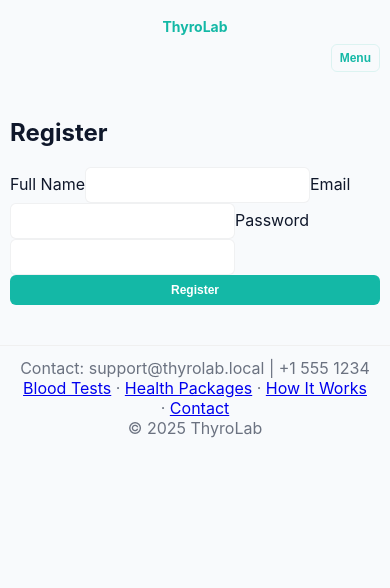
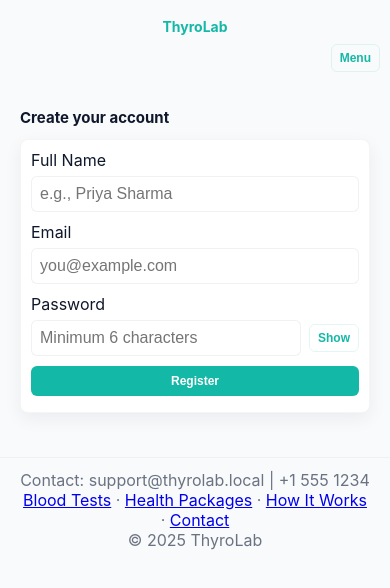
Before and after one commit to jimjam-457/bookmybloodtest, a React (Create React App) app in the folder client/: page /register in a window 390 px wide. Shown: the top 588 px of the page. Built offline with nearby package versions, Linux system fonts and the light colour scheme; no server answers.

Commit message:
ui: improve Register page mobile layout and form usability

```diff
--- a/client/src/pages/Register.js
+++ b/client/src/pages/Register.js
@@ -1,6 +1,7 @@
 import React, { useState } from 'react';
 import { useAuth } from '../context/AuthContext';
 import { useNavigate, useSearchParams } from 'react-router-dom';
+import FormInput from '../components/FormInput';
 
 export default function Register() {
   const { register } = useAuth();
@@ -9,25 +10,55 @@ export default function Register() {
   const next = searchParams.get('next') || '/';
   const [form, setForm] = useState({ name:'', email:'', password:'' });
   const [error, setError] = useState('');
-  const handle = async () => {
-    if (!form.name || !/\S+@\S+\.\S+/.test(form.email) || form.password.length < 6) { setError('Invalid input'); return; }
+  const [showPwd, setShowPwd] = useState(false);
+  const submit = async () => {
+    const validEmail = /\S+@\S+\.\S+/.test(form.email);
+    if (!form.name || !validEmail || form.password.length < 6) { setError('Please enter name, a valid email, and 6+ char password'); return; }
     const res = await register(form.name, form.email, form.password);
     if (res.ok) nav(next);
     else setError(res.message);
   };
   return (
-    <div>
-      <h2>Register</h2>
-      <div className="form">
-        <label>Full Name</label>
-        <input value={form.name} onChange={e=>setForm({...form, name:e.target.value})} />
-        <label>Email</label>
-        <input value={form.email} onChange={e=>setForm({...form, email:e.target.value})} />
-        <label>Password</label>
-        <input type="password" value={form.password} onChange={e=>setForm({...form, password:e.target.value})} />
-        {error && <div className="error">{error}</div>}
-        <div className="actions">
-          <button className="btn" onClick={handle}>Register</button>
+    <div className="container">
+      <h2 className="page-title">Create your account</h2>
+      <div className="card" style={{maxWidth:520, margin:'0 auto'}}>
+        <div className="form">
+          <FormInput
+            label="Full Name"
+            value={form.name}
+            onChange={e=>setForm({...form, name:e.target.value})}
+            placeholder="e.g., Priya Sharma"
+            autoComplete="name"
+          />
+          <FormInput
+            label="Email"
+            type="email"
+            value={form.email}
+            onChange={e=>setForm({...form, email:e.target.value})}
+            placeholder="you@example.com"
+            autoComplete="email"
+          />
+          <div className="row">
+            <div className="form-group">
+              <label htmlFor="password">Password</label>
+              <div style={{display:'flex', gap:8, alignItems:'center'}}>
+                <input
+                  id="password"
+                  type={showPwd ? 'text' : 'password'}
+                  value={form.password}
+                  onChange={e=>setForm({...form, password:e.target.value})}
+                  placeholder="Minimum 6 characters"
+                  autoComplete="new-password"
+                  style={{flex:1}}
+                />
+                <button type="button" className="btn small outline" onClick={()=>setShowPwd(s=>!s)}>
+                  {showPwd ? 'Hide' : 'Show'}
+                </button>
+              </div>
+            </div>
+          </div>
+          {error && <div className="error" role="alert">{error}</div>}
+          <button className="btn" onClick={submit}>Register</button>
         </div>
       </div>
     </div>
```
